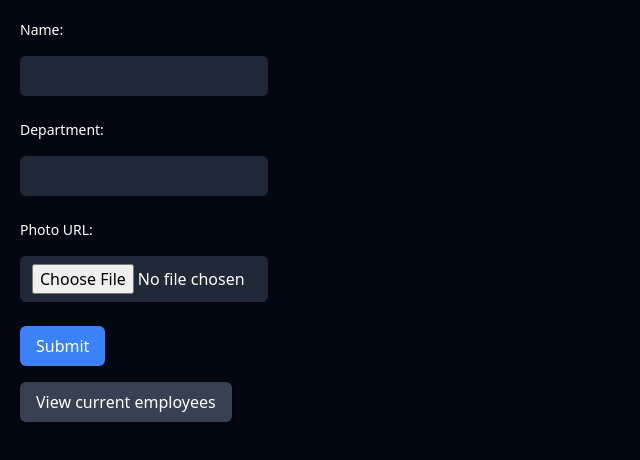
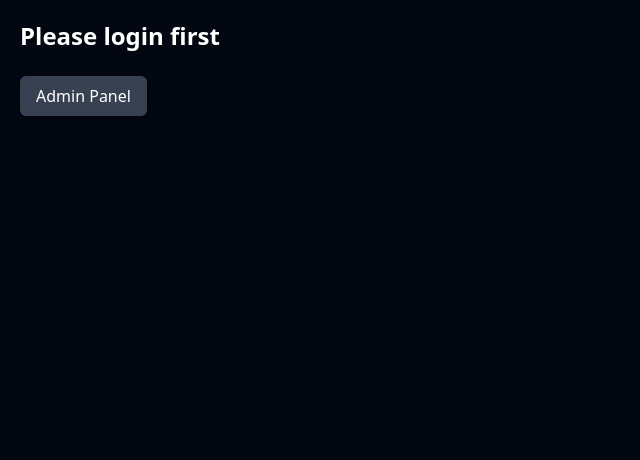
Before and after one commit to AnunaySharma2/capstoneproject, a React (Create React App) app: page /add in a window 1280 px wide. Shown: the top 460 px of the page, without its empty margins (0-640 px from the left). Built offline with nearby package versions, Linux system fonts and the light colour scheme.

Commit message:
add protected routes and authentication using local storage

```diff
--- a/src/EmployeeDelete.jsx
+++ b/src/EmployeeDelete.jsx
@@ -1,18 +1,13 @@
 import React, {useState} from "react";
 import styles from "./EmployeeInsert.module.css";
-import {Button} from "antd";
-import {Link, useNavigate} from "react-router-dom";
+import {Link} from "react-router-dom";
 import supabase from "./supabase";
 import AdminHeader from "./AdminHeader";
+import NotLoggedIn from "./NotLoggedIn";
 
 function EmployeeDelete() {
     const [id, setID] = useState();
 
-    const navigate = useNavigate()
-
-    if (localStorage.getItem('loginActivate') === null || (localStorage.getItem('loginActivate') !== null && localStorage.getItem("loginActivate") !== "true")) {
-        navigate("/");
-    }
     const handleSubmit = async (e) => {
         e.preventDefault();
 
@@ -36,6 +31,9 @@ function EmployeeDelete() {
     };
 
     return (
+        <div className={"bg-gray-950 min-h-screen min-w-screen p-2"}>
+            <NotLoggedIn/>
+            {localStorage.getItem("loginActivate") !== null && localStorage.getItem("loginActivate") === "true" &&
                 <div className={"bg-gray-950 min-h-screen min-w-screen p-5"}>
                     <AdminHeader activated={"delete"}/>
                     <form onSubmit={handleSubmit}>
@@ -55,6 +53,7 @@ function EmployeeDelete() {
                             <Link to={"/"} className="text-white">View current employees</Link>
                         </button>
                     </form>
+                </div>}
         </div>
     );
 }
--- a/src/EmployeeInsert.jsx
+++ b/src/EmployeeInsert.jsx
@@ -1,19 +1,15 @@
-import {useState} from "react";
+import React, {useState} from "react";
 import supabase from "./supabase";
-import {Link, useNavigate} from "react-router-dom";
+import {Link} from "react-router-dom";
 import axios from "axios";
 import AdminHeader from "./AdminHeader";
+import NotLoggedIn from "./NotLoggedIn";
 
 function EmployeeInsert() {
     const [name, setName] = useState('');
     const [dept, setDepartment] = useState('');
     const [imageURL, setImageURL] = useState("");
 
-    const navigate = useNavigate()
-
-    if (localStorage.getItem('loginActivate') === null || (localStorage.getItem('loginActivate') !== null && localStorage.getItem("loginActivate") !== "true")) {
-        navigate("/");
-    }
 
     const handleNameChange = (e) => {
         setName(e.target.value);
@@ -81,6 +77,8 @@ function EmployeeInsert() {
     return (
         <div className={"bg-gray-950 min-h-screen min-w-screen p-5"}>
             <AdminHeader activated={"insert"}/>
+            <NotLoggedIn/>
+            {localStorage.getItem("loginActivate") !== null && localStorage.getItem("loginActivate") === "true" &&
                 <form onSubmit={handleSubmit}>
                     <div className="mb-4">
                         <label className="block text-white text-sm font-medium mb-2">Name:</label>
@@ -118,7 +116,7 @@ function EmployeeInsert() {
                         className="bg-gray-700 hover:bg-gray-800 text-white py-2 px-4 rounded-md shadow-md transition duration-200">
                         <Link to={"/"} className="text-white">View current employees</Link>
                     </button>
-            </form>
+                </form>}
         </div>
 
     );
--- a/src/EmployeeUpdate.jsx
+++ b/src/EmployeeUpdate.jsx
@@ -2,8 +2,8 @@ import React, {useEffect, useState} from "react";
 import styles from "./EmployeeInsert.module.css";
 import supabase from "./supabase";
 import axios from "axios";
-import {useNavigate} from "react-router-dom";
 import AdminHeader from "./AdminHeader";
+import NotLoggedIn from "./NotLoggedIn";
 
 function EmployeeUpdate(message) {
     const [id, setID] = useState();
@@ -15,11 +15,6 @@ function EmployeeUpdate(message) {
     const [imageURL, setImageURL] = useState("");
     const [updateImageURL, setUpdateImageURL] = useState("");
 
-    const navigate = useNavigate()
-
-    if(localStorage.getItem('loginActivate')===null || (localStorage.getItem('loginActivate')!==null && localStorage.getItem("loginActivate")!=="true")){
-        navigate("/");
-    }
 
     const handleImageUploadUpdate = async (e) => {
         const formData = new FormData();
@@ -58,7 +53,6 @@ function EmployeeUpdate(message) {
                     return;
                 }
                 alert("Updated successfully")
-                navigate("/update")
             }
         } catch (error) {
             console.error('Error uploading image:', error);
@@ -159,7 +153,9 @@ function EmployeeUpdate(message) {
 
     return (
         <div className={"bg-gray-950 min-h-screen min-w-screen p-5"}>
-            <div className={""}>
+            <NotLoggedIn/>
+            {localStorage.getItem("loginActivate") !== null && localStorage.getItem("loginActivate") === "true" && <div>
+                <>
                     <AdminHeader activated={"update"}/>
                     <form onSubmit={handleSubmit}>
                         {!name && <div className={styles.form_group}>
@@ -188,7 +184,8 @@ function EmployeeUpdate(message) {
                             <div>
                                 <input type="file"
                                        className="text-white w-1/5 border-none bg-gray-800 my-2 px-3 py-2 rounded-md placeholder-gray-600"
-                                   accept={"image/*"} onChange={handleImageUploadUpdate} placeholder={"Update Image"}/>
+                                       accept={"image/*"} onChange={handleImageUploadUpdate}
+                                       placeholder={"Update Image"}/>
                             </div>
                         </div>}
                         <div className="mb-4">
@@ -198,7 +195,7 @@ function EmployeeUpdate(message) {
                             </button>}
                         </div>
                     </form>
-            </div>
+                </>
                 {<div className="flex flex-wrap">
                     {employees.map((employee) => (
                         <div className="card m-3 w-full sm:w-1/2 md:w-1/3 lg:w-1/4 xl:w-1/5 bg-gray-900 shadow-xl"
@@ -214,6 +211,7 @@ function EmployeeUpdate(message) {
                         </div>
                     ))}
                 </div>}
+            </div>}
         </div>
     );
 }
--- /dev/null
+++ b/src/NotLoggedIn.jsx
@@ -0,0 +1,20 @@
+import {Link} from "react-router-dom";
+import React from "react";
+
+function NotLoggedIn() {
+    return (
+    <>
+        {localStorage.getItem("loginActivate")===null && <div>
+            <h1 className={"text-white text-2xl font-bold"}>Please login first</h1>
+            <button
+                className="bg-gray-700 hover:bg-gray-800 text-white rounded-md shadow-md transition duration-200 px-4 py-2"
+            >
+                <Link to={"/admin"} className="text-white">Admin Panel</Link>
+            </button>
+        </div>}
+
+    </>
+    )
+}
+
+export default NotLoggedIn
```
Lines whose indentation alone changed are shown as unchanged.
